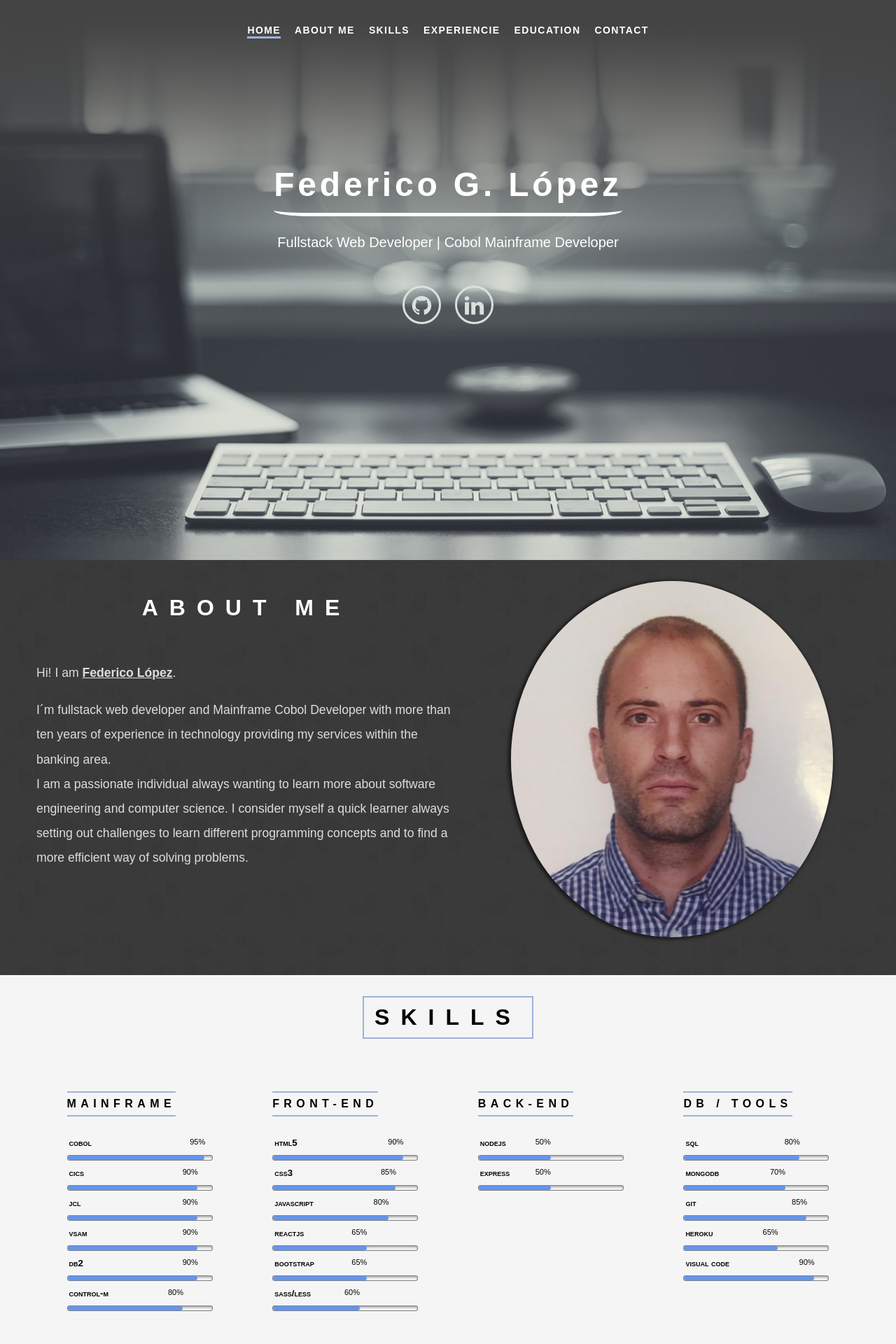
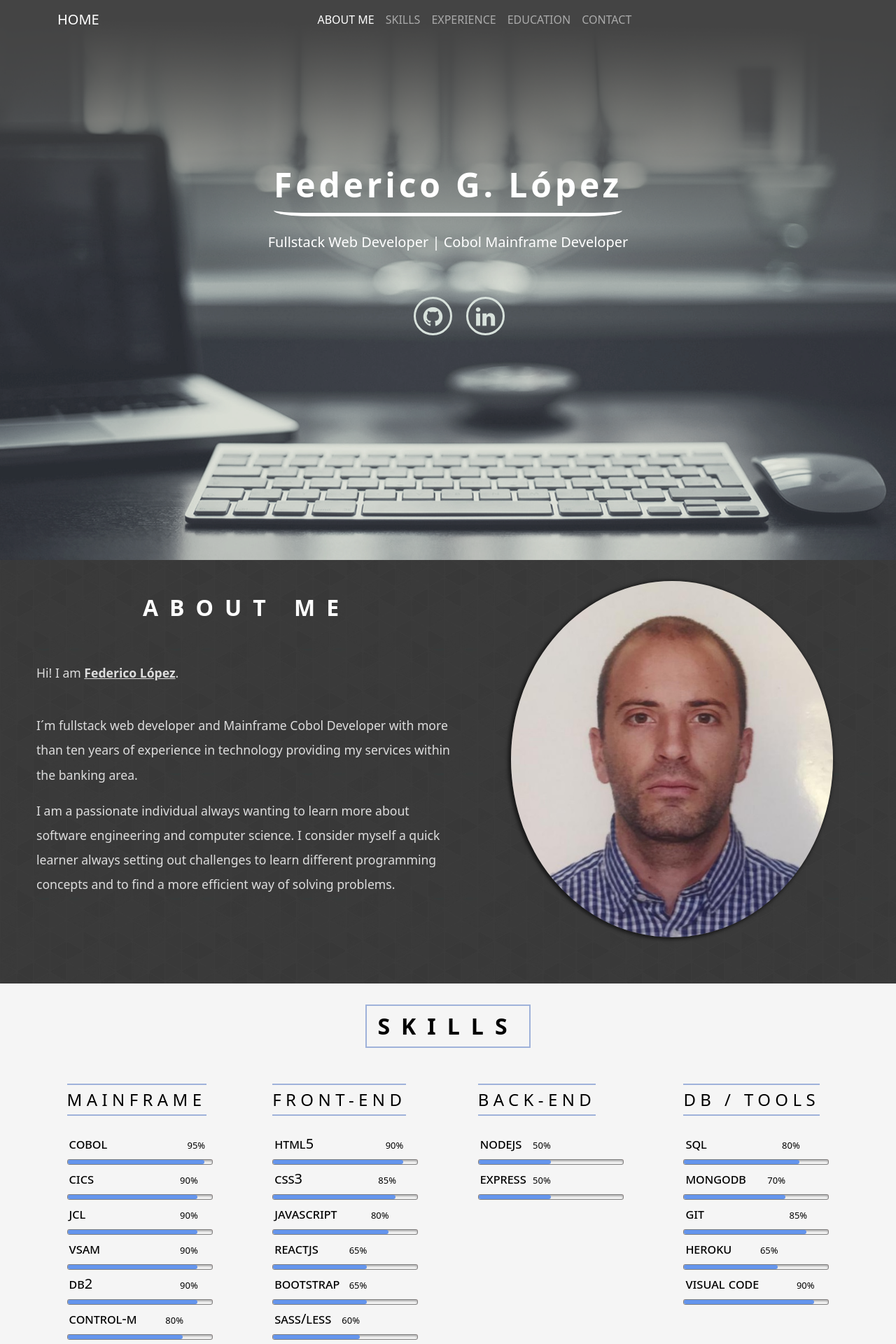
Before and after one commit to fedelopez89/resumeOld, a PHP site: page / in a window 1280 px wide. Shown: the top 1920 px of the page at 70% size. Run offline with PHP 8.4, Linux system fonts and the light colour scheme.

Commit message:
add bootstrap design & css

```diff
--- a/index.html
+++ b/index.html
@@ -15,32 +15,40 @@
     <link rel="stylesheet" href="style.css">
     <!-- Scroll Reveal -->
     <script src="https://unpkg.com/scrollreveal@4.0.0/dist/scrollreveal.min.js"></script>
-
+    <!-- CSS Bootstrap only -->
+    <link href="https://cdn.jsdelivr.net/npm/bootstrap@5.0.1/dist/css/bootstrap.min.css" rel="stylesheet"
+        integrity="sha384-+0n0xVW2eSR5OomGNYDnhzAbDsOXxcvSN1TPprVMTNDbiYZCxYbOOl7+AMvyTG2x" crossorigin="anonymous">
 </head>
 
 <body>
     <header id="home">
-        <nav>
-            <ul>
-                <li>
-                    <a href="#home" class='buttonNav'>home</a>
+        <nav class="navbar navbar-expand-md fixed-top navbar-dark" style="background-color: transparent;">
+            <div class="container-sm">
+                <a class="navbar-brand" href="#home">HOME</a>
+                <button class="navbar-toggler" type="button" data-bs-toggle="collapse" data-bs-target="#navbarNav"
+                    aria-controls="navbarNav" aria-expanded="false" aria-label="Toggle navigation">
+                    <span class="navbar-toggler-icon"></span>
+                </button>
+                <div class="collapse navbar-collapse justify-content-center" id="navbarNav">
+                    <ul class="navbar-nav">
+                        <li class="nav-item">
+                            <a class="nav-link active" aria-current="page" href="#aboutme">ABOUT ME</a>
                         </li>
-                <li>
-                    <a href="#aboutme" class='buttonNav'>about me</a>
+                        <li class="nav-item">
+                            <a class="nav-link" href="#skills">SKILLS</a>
                         </li>
-                <li>
-                    <a href="#skills">skills</a>
+                        <li class="nav-item">
+                            <a class="nav-link" href="#experience">EXPERIENCE</a>
                         </li>
-                <li>
-                    <a href="#experience">experiencie</a>
+                        <li class="nav-item">
+                            <a class="nav-link" href="#education">EDUCATION</a>
                         </li>
-                <li>
-                    <a href="#education">education</a>
-                </li>
-                <li>
-                    <a href="#contact">contact</a>
+                        <li class="nav-item">
+                            <a class="nav-link" href="#contact">CONTACT</a>
                         </li>
                     </ul>
+                </div>
+            </div>
         </nav>
         <div class="header-intro">
             <h1>
@@ -364,7 +372,7 @@
                 <div class="edu-details">
                     <div class="edu-details-left">
                         <h5>February 2015 - Present</h5>
-                        <h6>UTRN-FRBA. Buenos Aires, Argentina</h6>
+                        <h6>UTN. Buenos Aires, Argentina</h6>
                     </div>
                     <div class="edu-details-right">
                         <h4>Computer Systems Engineering</h4>
@@ -374,7 +382,7 @@
                 </div>
                 <div class="edu-details">
                     <div class="edu-details-left">
-                        <h5>February 2014 - January 2015</h5>
+                        <h5>February 2004 - January 2006</h5>
                         <h6>Buenos Aires, Argentina</h6>
                     </div>
                     <div class="edu-details-right">
@@ -399,7 +407,7 @@
                         <input type="email" name="email" id="email">
                     </div>
                     <div class="contact-form-control">
-                        <label>Telephone</label>
+                        <label>Phone</label>
                         <input type="tel" name="phone" id="phone">
                     </div>
                     <div class="contact-form-control textarea">
@@ -454,20 +462,32 @@
         </div>
     </footer>
 </body>
+<!-- JavaScript Bundle with Popper -->
+<script src="https://cdn.jsdelivr.net/npm/bootstrap@5.0.1/dist/js/bootstrap.bundle.min.js"
+    integrity="sha384-gtEjrD/SeCtmISkJkNUaaKMoLD0//ElJ19smozuHV6z3Iehds+3Ulb9Bn9Plx0x4" crossorigin="anonymous">
+</script>
 <script>
     window.addEventListener('scroll', function () {
         const nav = document.querySelector('nav');
         const heigth = 100;
         nav.classList.toggle('scrolling', window.scrollY >= heigth)
+        if (window.scrollY >= heigth) {
+            nav.style.backgroundColor = 'black';
+        } else {
+            nav.style.backgroundColor = 'transparent';
+        }
     })
+
     //Get the button:
     mybutton = document.getElementById("myBtn");
 
-// When the user scrolls down 20px from the top of the document, show the button
-window.onscroll = function() {scrollFunction()};
+    // When the user scrolls down 20px from the top of the document,
+    // show the button
+    window.onscroll = function () { scrollFunction() };
 
     function scrollFunction() {
-  if (document.body.scrollTop > 20 || document.documentElement.scrollTop > 20) {
+        if (document.body.scrollTop > 20 ||
+            document.documentElement.scrollTop > 20) {
             mybutton.style.display = "block";
         } else {
             mybutton.style.display = "none";
--- a/style.css
+++ b/style.css
@@ -38,10 +38,11 @@ header {
     background-position: center;
     background-repeat: no-repeat;
     background-size: cover;
+    color: white;
     height: 100vh;
 }
 
-nav {
+/* nav {
     align-items: center;
     display: flex;
     flex-direction: row;
@@ -52,16 +53,16 @@ nav {
     top: 0;
     width: 100%;
     z-index: 999;
-}
+} */
 
-nav>ul {
+/* nav>ul {
     display: flex;
     justify-content: center;
     overflow: hidden;
     width: 100%;
 }
-
-nav>ul>li {
+ */
+/* nav>ul>li {
     color: var(--color-white);
     border-bottom: 3px solid transparent;
     font-family: var(--font-raleway);
@@ -70,28 +71,33 @@ nav>ul>li {
     list-style: none;
     margin: 0 10px;
     text-transform: uppercase;
-}
+} */
 
-nav>ul>li:first-of-type {
+/* nav>ul>li:first-of-type {
     border-color: var(--color-li-underline);
-}
+} */
 
-nav>ul>li:hover {
+/* nav>ul>li:hover {
     border-color: var(--color-li-underline);
     transition: border 0.3s ease-in;
-}
+} */
 
-nav>ul>li>a {
+/* nav>ul>li>a:active {
+    border-color: var(--color-li-underline);
+} */
+
+/* nav>ul>li>a {
     color: var(--color-white);
     font-size: 14px;
     font-weight: 600;
     letter-spacing: 0.1em;
     text-decoration: none;
 }
-
-nav.scrolling {
+ */
+/* nav.scrolling {
     background-color: var(--color-nav-scroll);
 }
+ */
 
 .header-intro {
     align-items: center;
@@ -196,13 +202,11 @@ nav.scrolling {
 }
 
 /* ---------------- */
-
 /*  S E C T I O N   */
-
 /* ---------------- */
 
 main>section {
-    scroll-margin-top: 10.5vh;
+    scroll-margin-top: 8.5vh;
 }
 
 /* FGL - VER */
@@ -294,7 +299,7 @@ main>section>div>h1 {
     border: 2px solid var(--color-li-underline);
     font-size: 2em;
     font-weight: 600;
-    margin-bottom: 4%;
+    margin-bottom: 2%;
     padding: 10px 15px;
     text-align: center;
 }
@@ -328,15 +333,16 @@ main>section>div>h1 {
 
 .skill-item {
     font-variant: small-caps;
-    padding-bottom: 10px;
+    padding-bottom: 2px;
 }
 
 .skill-item>h5 {
+    margin-bottom: 0;
     padding-left: 3px;
 }
 
 .skill-item:first-of-type {
-    padding-top: 30px;
+    padding-top: 20px;
 }
 
 .skill-item-bar {
@@ -395,8 +401,9 @@ h5[data-value] {
 }
 
 h5[data-value]:after {
+    bottom: 9%;
     content: attr(data-value) '%';
-    font-size: .83em;
+    font-size: .65em;
     text-transform: capitalize;
     font-weight: lighter;
     position: absolute;
```
Also changed, not shown: other parts of style.css (+56 -40 lines). Lines whose indentation alone changed are shown as unchanged.
